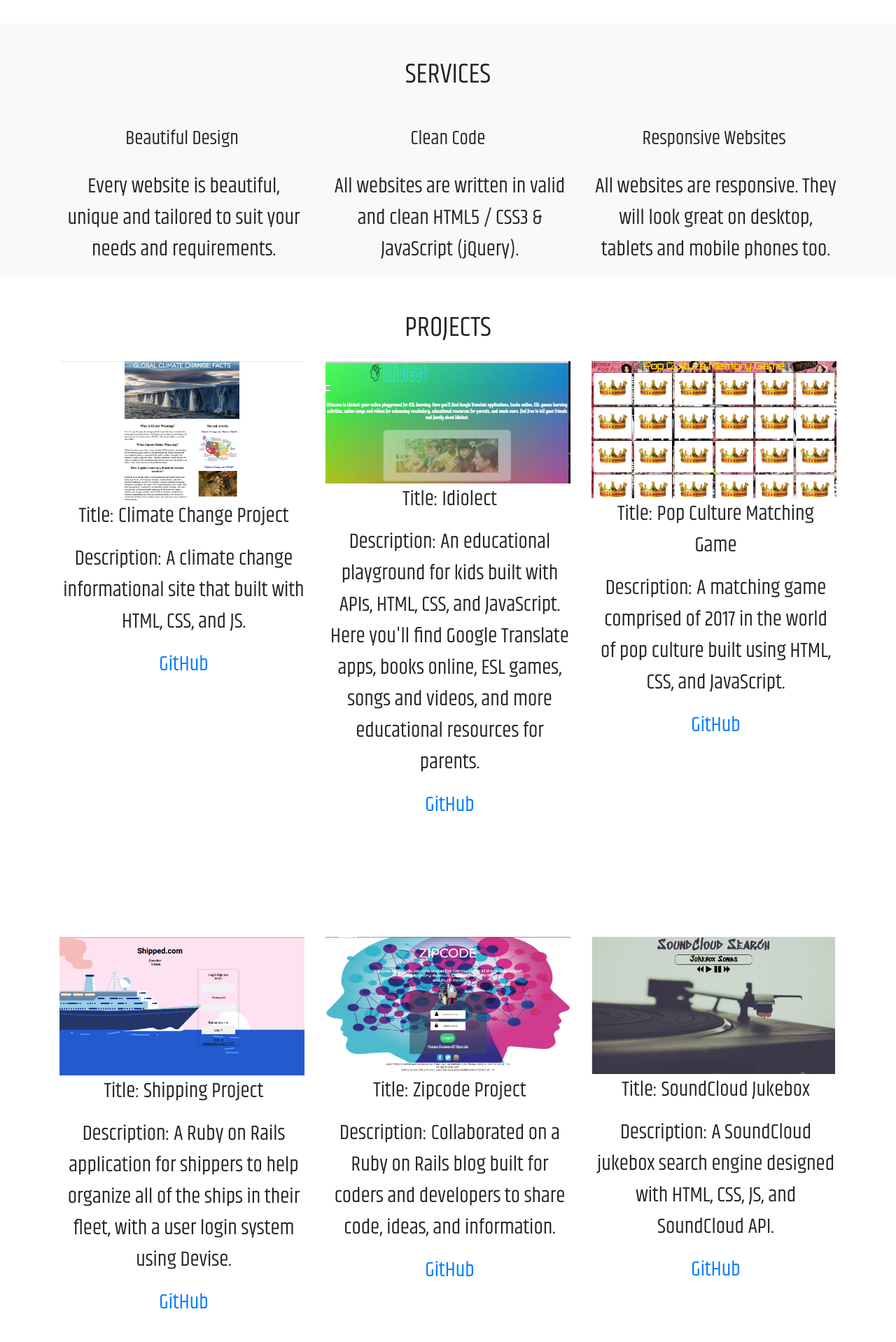
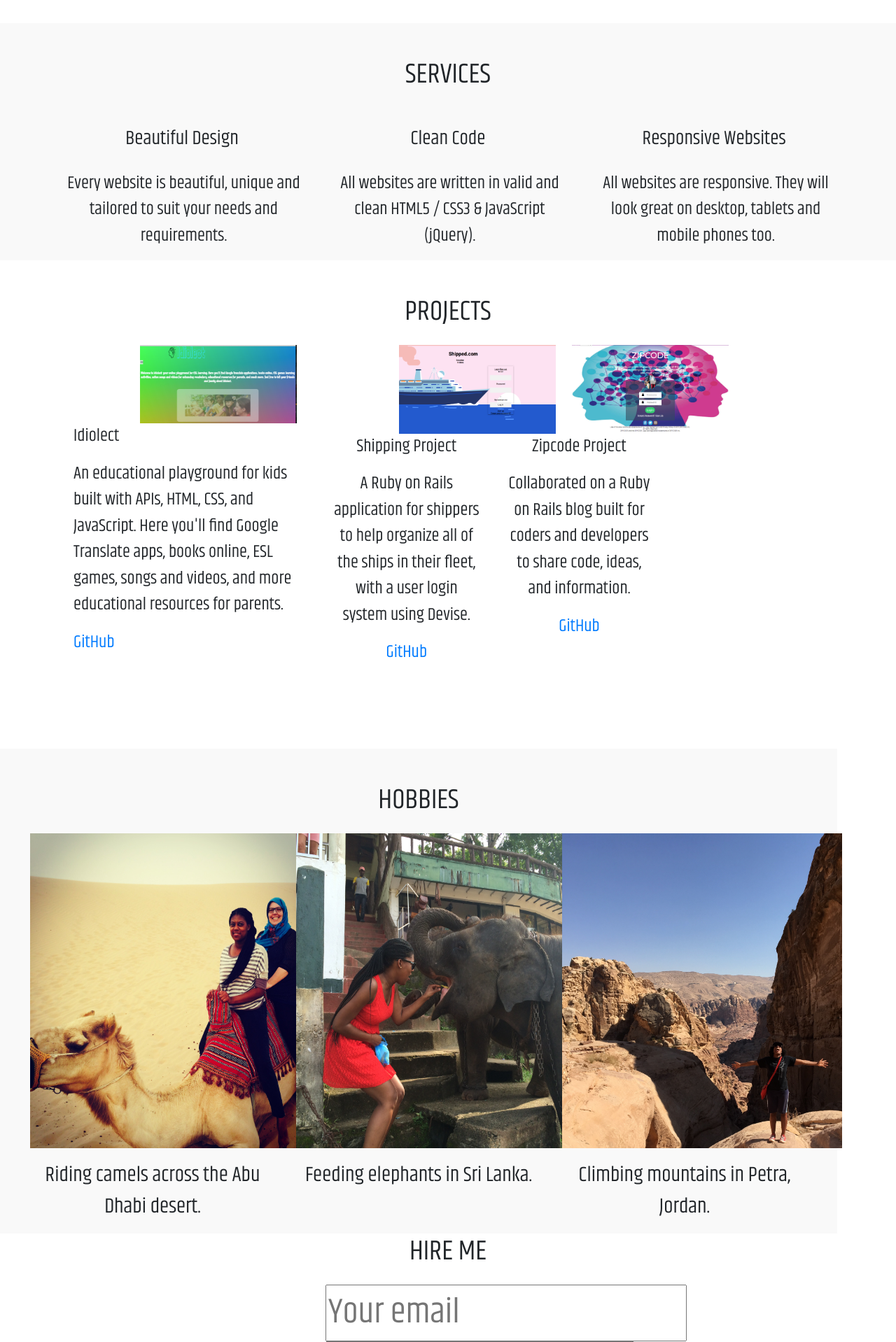
Before and after one commit to vpkirby002/portfolio2, a PHP site: page / in a window 1280 px wide. Shown: the part 1013-2931 px from the top of the page at 70% size. Run offline with PHP 8.4, Linux system fonts and the light colour scheme; some libraries are stand-ins or nearby versions.

Commit message:
light changes
light portfolio changes include:
> deleting "title and descriptions" labels
>deleting excess projects

```diff
--- a/index.html
+++ b/index.html
@@ -126,54 +126,54 @@
 
 
 
-      <div class="row">
+      <!-- <div class="row">
         <div class="col-md-4">
           <img class="center-block" src="images/climate_change_real_screenshot.png" alt="climate change" />
 
-           <p>Title: Climate Change Project </p>
+           <p> Climate Change Project </p>
         <p>Description: A climate change informational site that built with HTML, CSS, and JS. </p>
 
         <p><a href="https://github.com/vpkirby002/climate-change-project.git">GitHub</a></p>
-        </div>
+        </div> -->
 
         <div class="col-md-4">
           <img class="center-block" src="images/idiolect_screenshot.png" alt="idiolect" />
-        <p>Title: Idiolect </p>
-        <p>Description: An educational playground for kids built with APIs, HTML, CSS, and JavaScript. Here you'll find Google Translate apps, books online, ESL games, songs and videos, and more educational resources for parents. </p>
+        <p>Idiolect </p>
+        <p>An educational playground for kids built with APIs, HTML, CSS, and JavaScript. Here you'll find Google Translate apps, books online, ESL games, songs and videos, and more educational resources for parents. </p>
         <p><a href="https://github.com/vpkirby002/Idiolect.git">GitHub</a></p>
         </div>
 
-        <div class="col-md-4">
+       <!--  <div class="col-md-4">
           <img class="center-block" src="images/pop_culture_game_screenshot.png" alt="pop culture" />
          <p>Title: Pop Culture Matching Game </p>
         <p>Description: A matching game comprised of 2017 in the world of pop culture built using HTML, CSS, and JavaScript. </p>
         <p><a href="https://github.com/vpkirby002/Pop_Culture_Memory_Game">GitHub</a></p>
         </div>
-      </div>
+      </div> -->
 
       <div class="row">
         <div class="col-md-4">
           <img class="center-block" src="images/shipped_project_real_screenshot.png" alt="shipped project" />
 
-        <p>Title: Shipping Project </p>
-        <p>Description: A Ruby on Rails application for shippers to help organize all of the ships in their fleet, with a user login system using Devise. </p>
+        <p>Shipping Project </p>
+        <p>A Ruby on Rails application for shippers to help organize all of the ships in their fleet, with a user login system using Devise. </p>
         <p><a href="https://github.com/vpkirby002/shipped_project.git">GitHub</a></p>
       </div>
 
         <div class="col-md-4">
           <img class="center-block" src="images/zipcode_screenshot.png" alt="zipcode" />
-        <p>Title: Zipcode Project </p>
-        <p>Description: Collaborated on a Ruby on Rails blog built for coders and developers to share code, ideas, and information. </p>
+        <p>Zipcode Project </p>
+        <p>Collaborated on a Ruby on Rails blog built for coders and developers to share code, ideas, and information. </p>
         <p><a href="https://github.com/josuegv7/Micro-Blog.git">GitHub</a></p>
         </div>
 
-        <div class="col-md-4">
+     <!--    <div class="col-md-4">
           <img class="center-block" src="images/SoundCloud_jukebox_screenshot.png" alt="SoundCloud" />
          <p>Title: SoundCloud Jukebox </p>
         <p>Description: A SoundCloud jukebox search engine designed with HTML, CSS, JS, and SoundCloud API. </p>
         <p><a href="https://github.com/vpkirby002/SoundCloud_Jukebox">GitHub</a></p>
         </div>
-      </div>
+      </div> -->
 
 
     </div>
--- a/style.css
+++ b/style.css
@@ -68,7 +68,7 @@ body {
 }
 
 p {
-  font-size: 30px;
+  font-size: 25px;
   line-height: 1.5;
   padding-left: 5px;
 }
@@ -138,10 +138,12 @@ hr {
 
 .sec-folio .row {
   margin-bottom: 3em;
+
 }
 
 .sec-folio img {
-  max-width: 100%;
+  max-width: 224px;
+  margin-left: 100px;
 }
 
 /*Header*/
```
